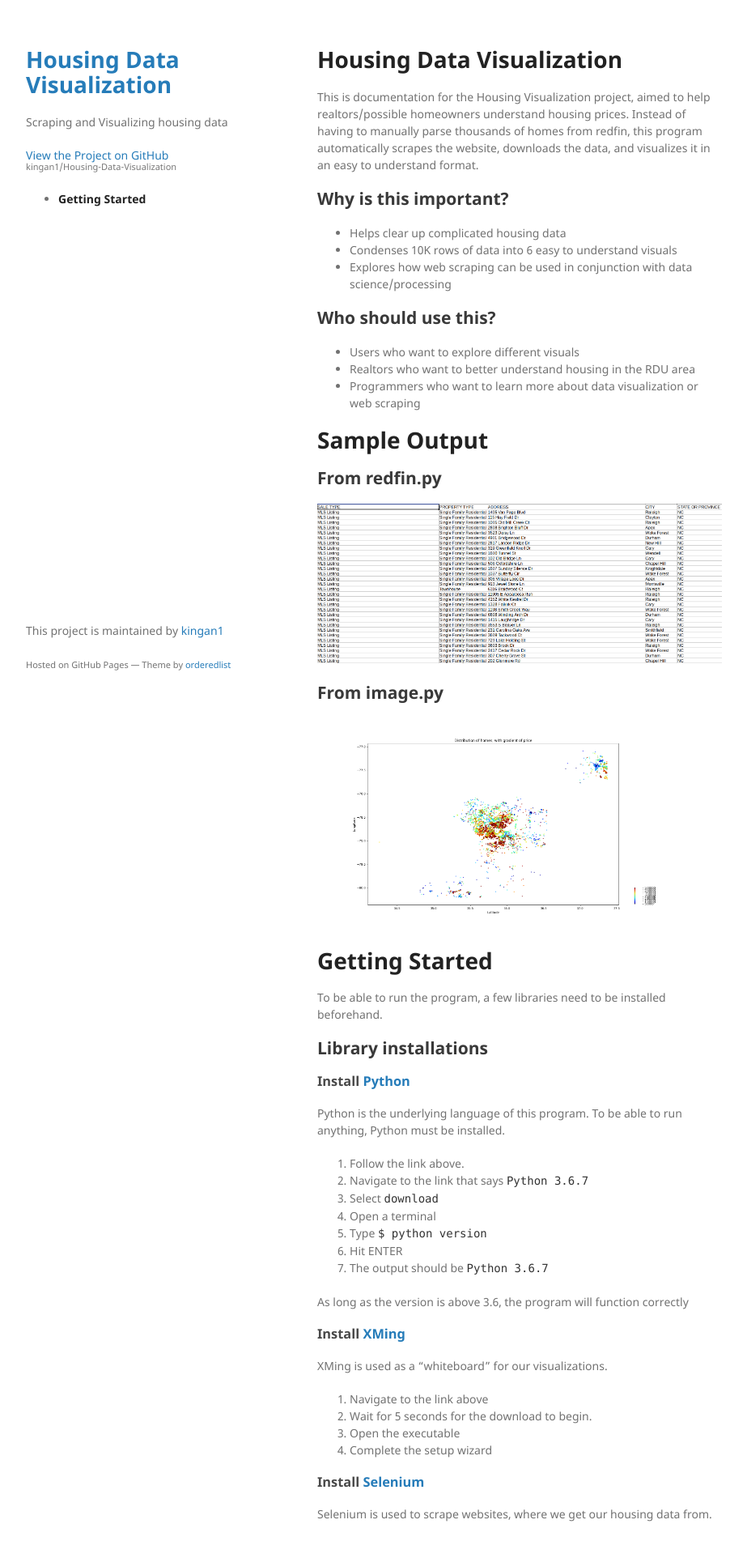
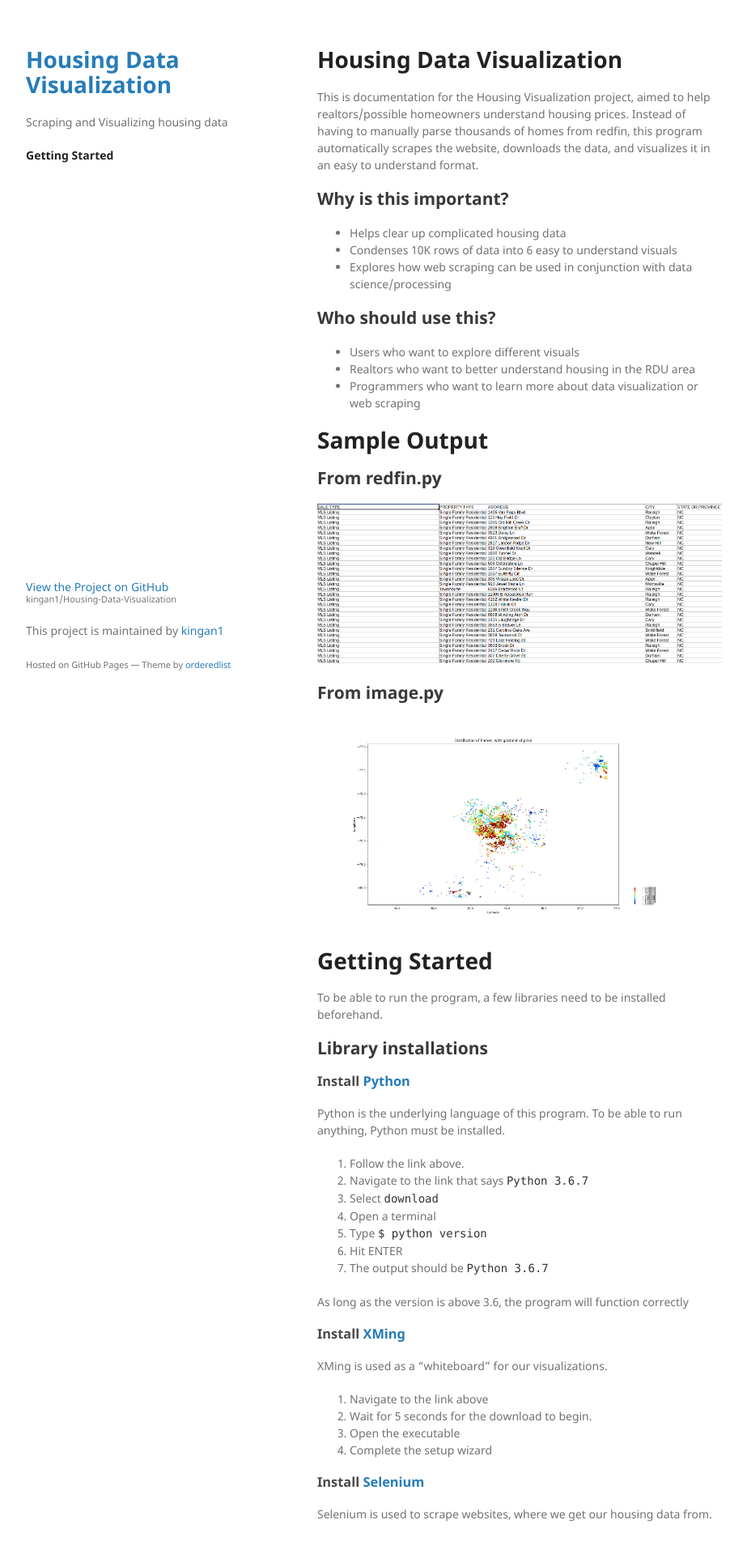
Before and after one commit to kingan1/Housing-Data-Visualization, a Jekyll site: the page built from README.md, in a window 1280 px wide. Shown: the top 1903 px of the page at 81% size, without its empty margins (178-1101 px from the left). Built offline with Jekyll 4.4.1, drawn with Linux system fonts in a browser that asks for light colours; our own code applies the rules of GitHub Pages for plain Markdown files.

Commit message:
Update default.html

```diff
--- a/_layouts/default.html
+++ b/_layouts/default.html
@@ -17,13 +17,9 @@
         <h1><a href="{{ "/" | absolute_url }}">Housing Data Visualization</a></h1>
 
         <p>Scraping and Visualizing housing data</p>
-
-
-        <p class="view"><a href="{{ site.github.repository_url }}">View the Project on GitHub <small>{{ site.github.repository_nwo }}</small></a></p>
-
-        <ul>
-          <li><a href="/Housing-Data-Visualization/gettingStarted.html"><strong>Getting Started</strong></a></li>
-        </ul>
+        <h>
+          <a href="/Housing-Data-Visualization/gettingStarted.html"><strong>Getting Started</strong></a>
+        </h>
       </header>
       <section>
 
@@ -31,6 +27,7 @@
 
       </section>
       <footer>
+        <p class="view"><a href="{{ site.github.repository_url }}">View the Project on GitHub <small>{{ site.github.repository_nwo }}</small></a></p>
         {% if site.github.is_project_page %}
         <p>This project is maintained by <a href="{{ site.github.owner_url }}">{{ site.github.owner_name }}</a></p>
         {% endif %}
```
